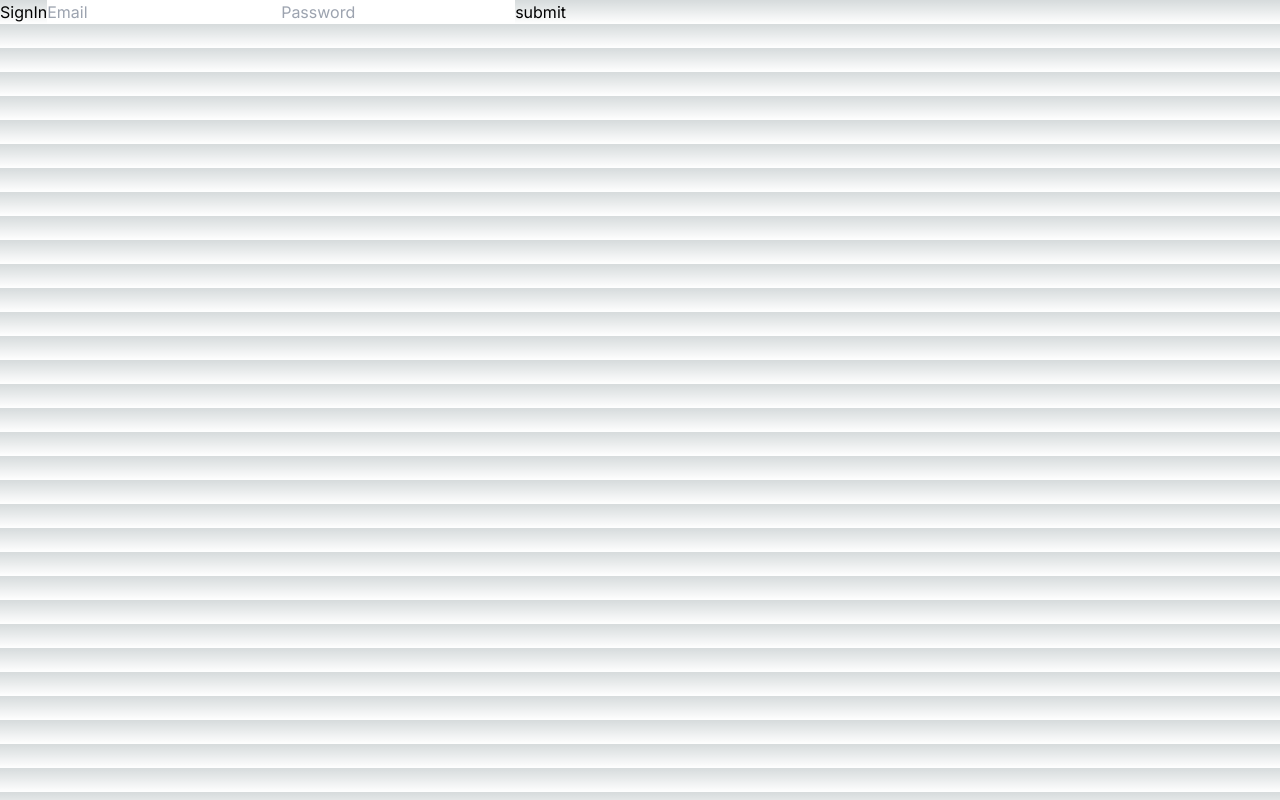
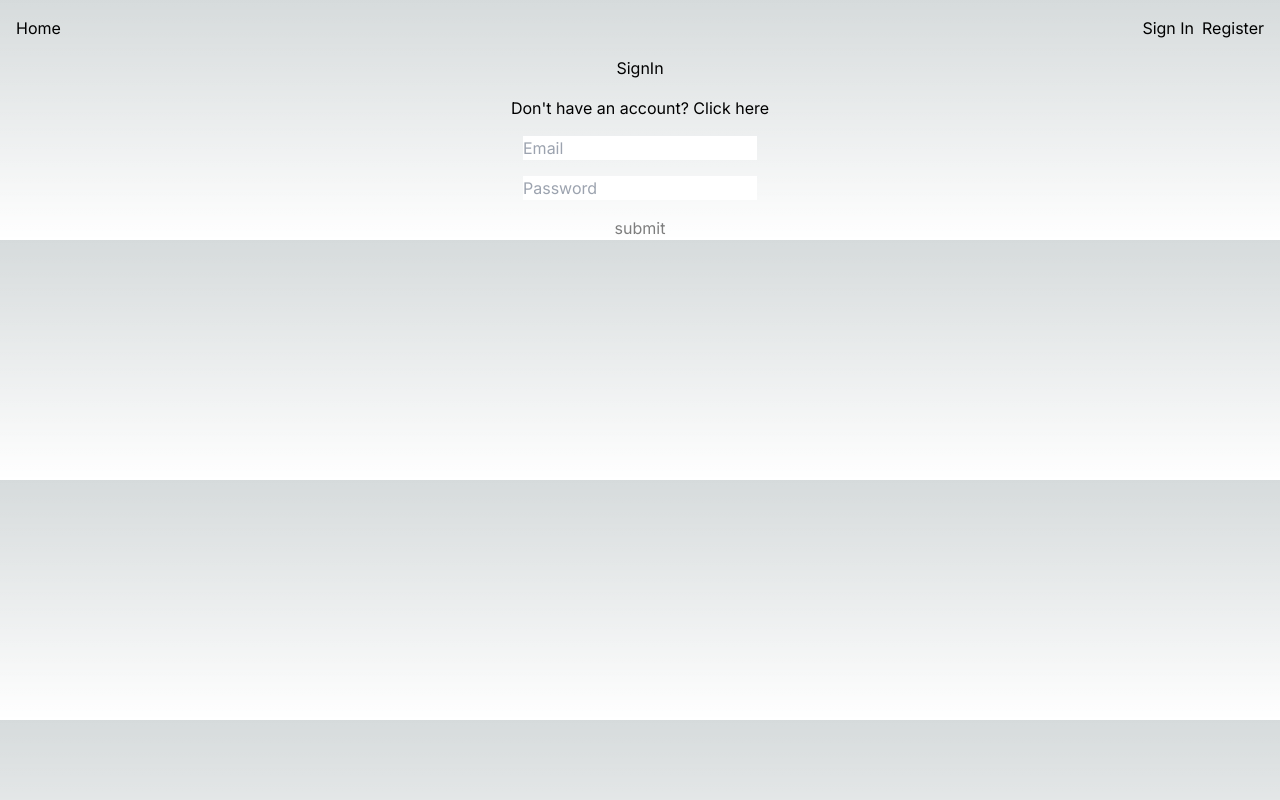
Before and after one commit to sinamoraddar/simple-blog, a Next.js app: page /sign-in in a window 1280 px wide. Built offline with nearby package versions, Linux system fonts and the light colour scheme.

Commit message:
handle basic sign in functionality

```diff
--- a/src/app/layout.tsx
+++ b/src/app/layout.tsx
@@ -3,6 +3,8 @@ import "./globals.css";
 import { Inter } from "next/font/google";
 import { useState } from "react";
 import Navbar from "@/components/Navbar/Navbar";
+import { AuthContext } from "@/contexts/AuthContext";
+import { AuthProvider } from "@/contexts/AuthProvider";
 
 const inter = Inter({ subsets: ["latin"] });
 
@@ -18,7 +20,13 @@ export default function RootLayout({
 }) {
   return (
     <html lang="en">
-      <body className={inter.className}>{children}</body>
+      <body className={inter.className}>
+        <AuthProvider>
+          <Navbar />
+
+          {children}
+        </AuthProvider>
+      </body>
     </html>
   );
 }
--- a/src/app/page.tsx
+++ b/src/app/page.tsx
@@ -56,8 +56,6 @@ export default function Home() {
   console.log(articles);
   return (
     <main>
-      <Navbar />
-
       {articles.map((article) => (
         <Card key={article.createdAt} article={article} />
       ))}
--- a/src/app/sign-in/page.tsx
+++ b/src/app/sign-in/page.tsx
@@ -1,10 +1,26 @@
 "use client";
 
-import React, { useState } from "react";
+import { AuthContext } from "@/contexts/AuthContext";
+import { redirect } from "next/navigation";
+import Link from "next/link";
+import React, { useContext, useEffect, useState } from "react";
+
+export const isEmailValid = (email: string): boolean => {
+  return !!String(email)
+    .toLowerCase()
+    .match(
+      /^(([^<>()[\]\\.,;:\s@"]+(\.[^<>()[\]\\.,;:\s@"]+)*)|.(".+"))@((\[[0-9]{1,3}\.[0-9]{1,3}\.[0-9]{1,3}\.[0-9]{1,3}\])|(([a-zA-Z\-0-9]+\.)+[a-zA-Z]{2,}))$/
+    );
+};
+
+const isValid = (email: string, password: string): boolean => {
+  return isEmailValid(email) && !!password;
+};
 
 const SignIn = () => {
   const [email, setEmail] = useState("");
   const [password, setPassword] = useState("");
+  const context = useContext(AuthContext);
 
   const onChange = (e: any) => {
     console.log(e.target.value);
@@ -19,17 +35,32 @@ const SignIn = () => {
   const onSubmit = () => {
     fetch("https://api.realworld.io/api/users/login", {
       method: "POST",
+      headers: {
+        "Content-Type": "application/json",
+        "X-Requested-With": "XMLHttpRequest",
+      },
       body: JSON.stringify({
-        user: { email: "sinamoraddar@gmail.com", password: "65CgGSK96fL8FPW" },
+        user: {
+          email: "sinamoraddar@gmail.com",
+          password: "65CgGSK96fL8FPW",
+        },
       }),
     })
       .then((res) => res.json())
-      .then((data) => {});
+      .then((data) => {
+        context?.setUser(data.user);
+      });
   };
 
+  useEffect(() => {
+    if (context?.isAuthenticated) {
+      redirect("/");
+    }
+  }, [context?.isAuthenticated]);
   return (
-    <div>
+    <div className="flex flex-col items-center gap-4">
       SignIn
+      <Link href={"/register"}>Don't have an account? Click here</Link>
       <input
         onChange={onChange}
         type="text"
@@ -44,7 +75,13 @@ const SignIn = () => {
         value={password}
         name="password"
       />
-      <button onClick={onSubmit}>submit</button>
+      <button
+        className="disabled:opacity-50"
+        disabled={!isValid(email, password)}
+        onClick={onSubmit}
+      >
+        submit
+      </button>
     </div>
   );
 };
--- a/src/components/Navbar/Navbar.tsx
+++ b/src/components/Navbar/Navbar.tsx
@@ -1,22 +1,26 @@
 "use client";
 
+import { AuthContext } from "@/contexts/AuthContext";
 import Link from "next/link";
-import React, { useState } from "react";
+import React, { useContext, useState } from "react";
 
 const Navbar = () => {
-  const [isLoggedIn, setIsLoggedIn] = useState(true);
-
+  const context = useContext(AuthContext);
+  console.log(context);
+  const onLogout = () => {
+    context?.setUser(null);
+  };
   return (
     <nav className="p-4 justify-between flex ">
       <Link href={"/"}>Home</Link>
       <div className="flex gap-2">
-        {isLoggedIn ? (
+        {context?.isAuthenticated ? (
           <>
             <Link href={"/editor"}>New Article</Link>
             <Link href={"/settings"}>Settings</Link>
             {/* todo: complete the dynamic route */}
             <Link href={"/profile/{username}"}>Profile</Link>
-            <button>Log out</button>
+            <button onClick={onLogout}>Log out</button>
           </>
         ) : (
           <>
--- /dev/null
+++ b/src/contexts/AuthContext.ts
@@ -0,0 +1,8 @@
+import { createContext } from "react";
+
+// todo: get rid of anys in the codebase
+export const AuthContext = createContext<{
+  user: any;
+  setUser: any;
+  isAuthenticated: boolean;
+} | null>(null);
--- /dev/null
+++ b/src/contexts/AuthProvider.tsx
@@ -0,0 +1,22 @@
+"use client";
+
+import { useState } from "react";
+import { AuthContext } from "./AuthContext";
+
+interface User {
+  email: string;
+  username: string;
+  bio: string | null;
+  image: string;
+  token: string;
+}
+
+export function AuthProvider({ children }: { children: React.ReactNode }) {
+  const [user, setUser] = useState<User | null>(null);
+
+  return (
+    <AuthContext.Provider value={{ user, setUser, isAuthenticated: !!user }}>
+      {children}
+    </AuthContext.Provider>
+  );
+}
```
